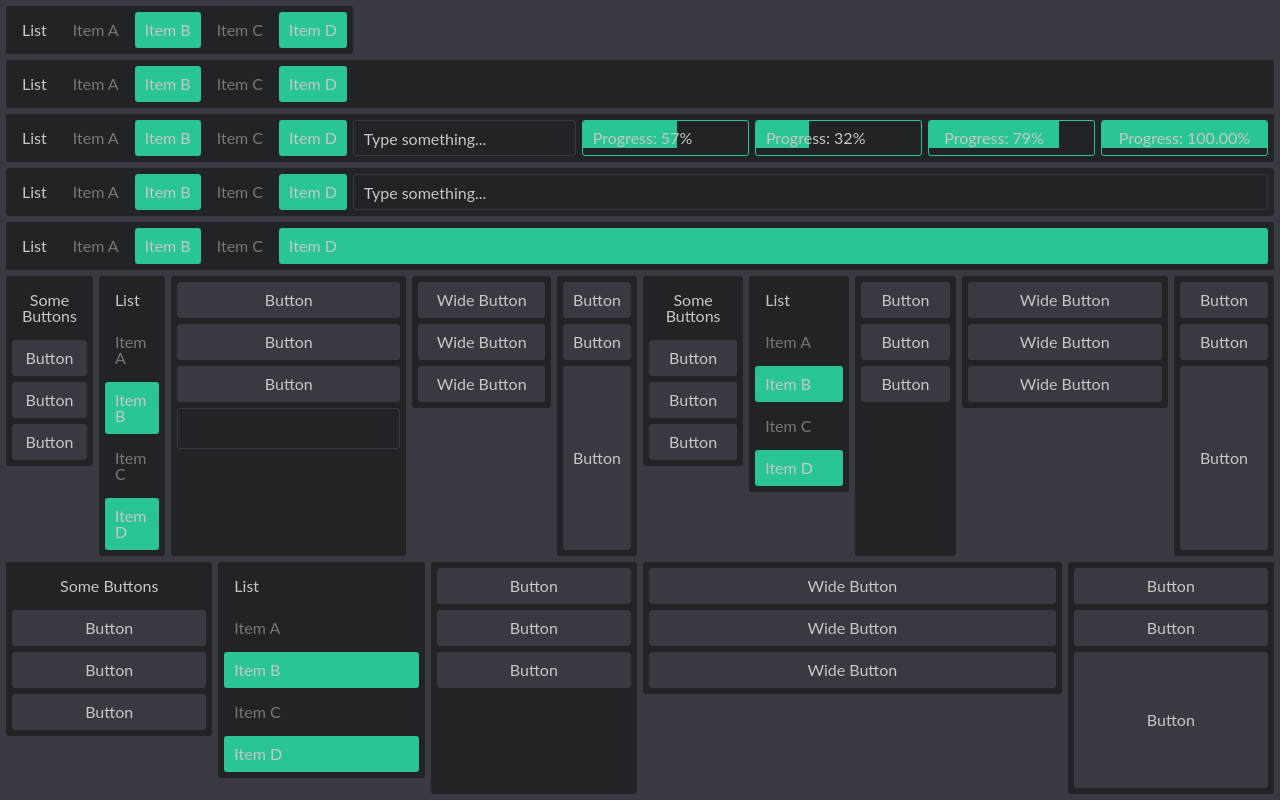
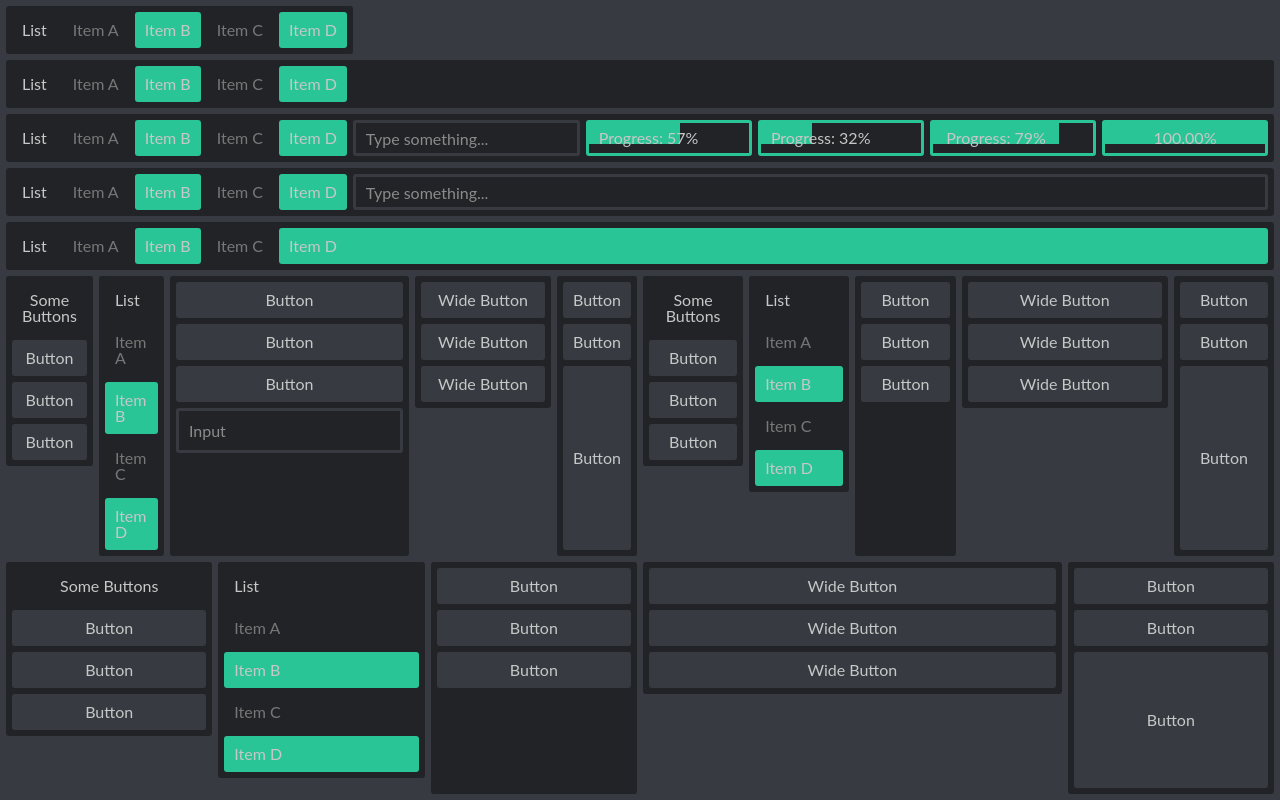
Before and after one commit to alkhe/studio-ui, a website: page index.jade in a window 1280 px wide. Drawn offline with nearby package versions, Linux system fonts and the light colour scheme; files that its build step writes are made by us from their sources; a web font is replaced by a local one.

Commit message:
add border width support and transitions

```diff
--- a/css/studio.css
+++ b/css/studio.css
@@ -18,16 +18,18 @@
 	--duskFg: color(var(--normFg) shade(50));
 
 	--centBg: var(--selected, var(--background));
+	--highBg: color(var(--centBg) shade(30));
 
 	--size: 16px;
 	--pad: 10px;
 	--space: 3px;
+	--bsize: 3px;
 	--radius: 3px;
 	--lh: calc(var(--size) + 2 * var(--pad));
 }
 
 ::placeholder {
-	color: var(--normFg);
+	color: var(--semiFg);
 }
 
 html, body {
@@ -147,12 +149,12 @@ body {
 }
 
 .s.pr {
-	border: 1px solid var(--centBg);
+	border: var(--bsize) solid var(--centBg);
 	overflow: hidden;
 }
 
 .s.pr > .s.pb {
-	margin-top: -1px;
+	margin-top: -var(--bsize);
 	background: var(--centBg);
 	height: calc(100% - 2 * var(--space));
 	text-align: center;
@@ -164,7 +166,7 @@ body {
 }
 
 .s.in {
-	border: 1px solid var(--normBg);
+	border: var(--bsize) solid var(--normBg);
 	background: var(--darkBg);
 }
 
@@ -189,8 +191,15 @@ body {
 }
 
 .s.li:hover, .s.li.sel {
+	color: var(--normFg);
+}
+
+.s.li:hover {
+	background: var(--highBg);
+}
+
+.s.li.sel {
 	background: var(--centBg);
-	color: var(--normFg);
 }
 
 .s.in:hover {
@@ -199,6 +208,10 @@ body {
 
 .s.in:active, .s.in:focus {
 	background: var(--duskBg);
+}
+
+.s.b, .s.li, .s.in {
+	transition: .08s ease-out;
 }
 
 .s.lh {
--- a/index.jade
+++ b/index.jade
@@ -14,7 +14,7 @@ html
 					width: '100%'
 				}, {
 					step: function(now, fx) {
-						progressbar.text('Progress: ' + now.toFixed(2) + '%');
+						progressbar.text(now.toFixed(2) + '%');
 					},
 					duration: 4000
 				});
@@ -50,7 +50,7 @@ html
 					.s.pr.ff
 						.s.pb(style='width: 79%') Progress: 79%
 					.s.pr.ff
-						.s.pb(style='width: 2%') Progress: 2%
+						.s.pb(style='width: 2%')
 			.s.r.fw
 				.s.vh.lh
 					.s.tx List
@@ -87,7 +87,7 @@ html
 								button.s.b Button
 								button.s.b Button
 								button.s.b Button
-								input.s.in
+								input.s.in(placeholder='Input')
 						.s.c.f2
 							.s.vv.wr
 								button.s.b Wide Button
```
Also changed, not shown: dist/studio.css, index.html.
